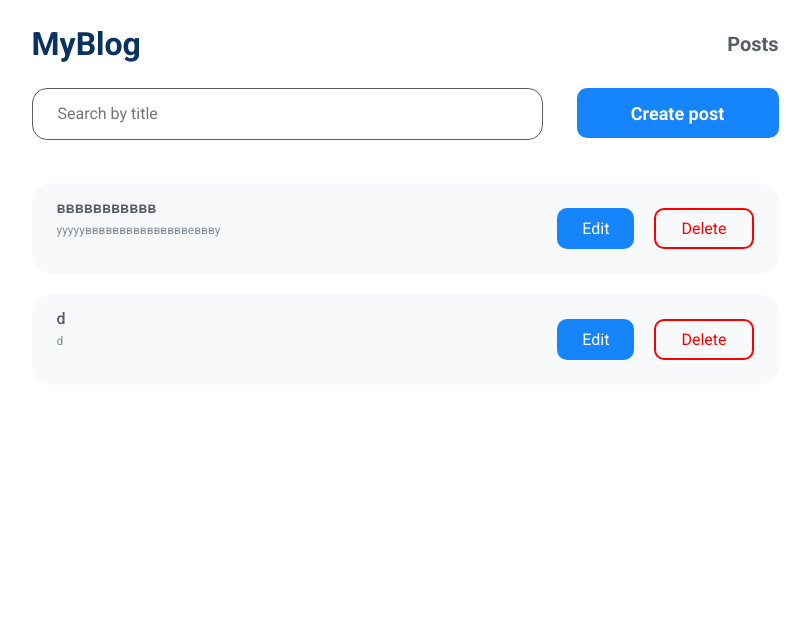
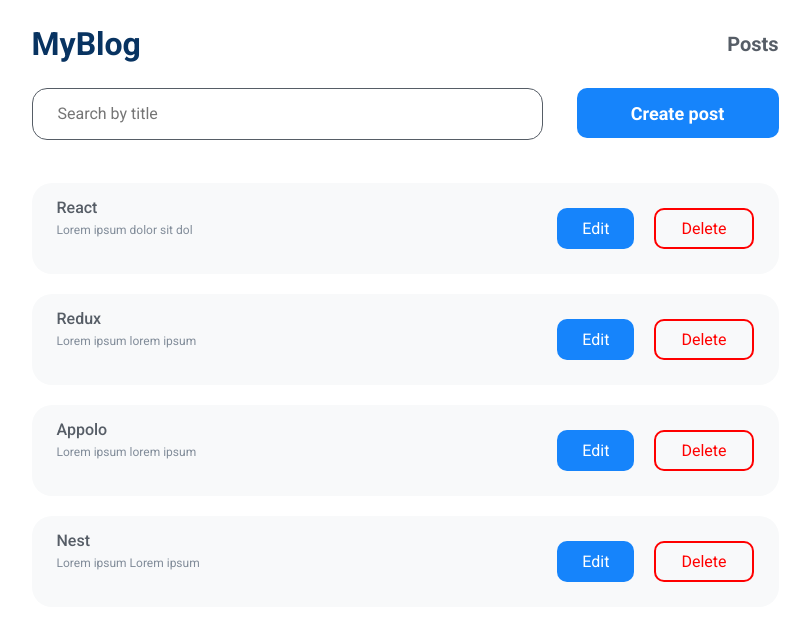
Before and after one commit to piskarev06/my-blog, a React (Create React App) app: page / in a window 1280 px wide. Shown: the top 620 px of the page, without its empty margins (235-1045 px from the left). Built offline with nearby package versions, Linux system fonts and the light colour scheme; data requests are answered from the project's data file.

Commit message:
search logic

```diff
--- a/db.json
+++ b/db.json
@@ -1,14 +1,24 @@
 {
   "posts": [
     {
-      "id": "a6979781-303b-411e-a48f-392a520fe9a8",
-      "title": "ввввввввввв",
-      "description": "ууууувввввввввввввввeввву"
+      "id": "1faee3b7-3cef-4c00-b15a-efc14d01272b",
+      "title": "React",
+      "description": "Lorem ipsum dolor sit dol"
     },
     {
-      "id": "80e84b02-3542-4c12-a833-d6ed4f140573",
-      "title": "d",
-      "description": "d"
+      "id": "cb000a11-b877-40bb-b544-34e21ef921f3",
+      "title": "Redux",
+      "description": "Lorem ipsum lorem ipsum "
+    },
+    {
+      "id": "5551e034-f929-4b79-9966-ded5f41ef9d9",
+      "title": "Appolo",
+      "description": "Lorem ipsum lorem ipsum "
+    },
+    {
+      "id": "cfd37419-0bde-4dbf-a897-1f5ecbf68695",
+      "title": "Nest",
+      "description": "Lorem ipsum Lorem ipsum "
     }
   ]
 }
--- a/src/pages/HomePage/HomePage.tsx
+++ b/src/pages/HomePage/HomePage.tsx
@@ -7,9 +7,10 @@ import { Modal } from '../../components/Modal/Modal'
 import { PostList } from '../../components/PostList/PostList'
 import { HomeTop, HomeBtn, HomeInput } from './HomePage.styled'
 import { getAllPostsAction } from '../../store/posts/postsActions'
-import { selectAllPosts } from '../../store/posts/postsSelectors'
+import { selectVisiblePosts } from '../../store/posts/postsSelectors'
 import { EditPost } from '../../components/EditPost/EditPost'
 import { PostType } from '../../store/posts/posts.types'
+import { addSearchAction } from '../../store/search/searchActions'
 
 export const HomePage: FC = () => {
 	const [activeModal, setActiveModal] = useState(false)
@@ -17,7 +18,7 @@ export const HomePage: FC = () => {
 	const [currentPost, setCurrentPost] = useState<PostType>()
 
 	const dispatch = useDispatch()
-	const posts = useSelector(selectAllPosts)
+	const posts = useSelector(selectVisiblePosts)
 
 	const handlerActive = (post: PostType) => {
 		setActiveModalEdit(true)
@@ -25,6 +26,10 @@ export const HomePage: FC = () => {
 
 		setCurrentPost(post)
 		console.log(currentPost)
+	}
+
+	const handlerSearch = (e: any) => {
+		dispatch(addSearchAction(e.target.value))
 	}
 
 	useEffect(() => {
@@ -37,7 +42,7 @@ export const HomePage: FC = () => {
 		<main>
 			<div className="container">
 				<HomeTop>
-					<HomeInput placeholder="Search by title" />
+					<HomeInput onChange={(e) => handlerSearch(e)} placeholder="Search by title" />
 					<HomeBtn onClick={() => setActiveModal(true)}>Create post</HomeBtn>
 				</HomeTop>
 
--- a/src/store/posts/postsSelectors.ts
+++ b/src/store/posts/postsSelectors.ts
@@ -1,3 +1,9 @@
 import { StateType } from '../../types/StoreType'
 
 export const selectAllPosts = (state: StateType) => state.posts
+
+export const selectVisiblePosts = (state: StateType) => {
+	return state.posts.filter((el) => {
+		return el.title.toLowerCase().includes(state.search.toLowerCase())
+	})
+}
--- a/src/store/rootReducer.ts
+++ b/src/store/rootReducer.ts
@@ -1,7 +1,9 @@
 import { combineReducers } from 'redux'
 
 import { postsReducer } from './posts/postsReducer'
+import { searchReducer } from './search/searchReducer'
 
 export const rootReducer = combineReducers({
 	posts: postsReducer,
+	search: searchReducer,
 })
--- /dev/null
+++ b/src/store/search/searchActions.ts
@@ -0,0 +1,6 @@
+import { ADD_SEARCH } from './searchConstans'
+
+export const addSearchAction = (search: string) => ({
+	type: ADD_SEARCH,
+	search,
+})
--- /dev/null
+++ b/src/store/search/searchConstans.ts
@@ -0,0 +1 @@
+export const ADD_SEARCH = 'ADD_SEARCH'
--- /dev/null
+++ b/src/store/search/searchReducer.ts
@@ -0,0 +1,13 @@
+import { SearchAction } from './search.types'
+import { ADD_SEARCH } from './searchConstans'
+
+export const searchReducer = (state: string = '', action: SearchAction): string => {
+	switch (action.type) {
+		case ADD_SEARCH: {
+			return action.search
+		}
+		default: {
+			return state
+		}
+	}
+}
--- /dev/null
+++ b/src/store/search/searchSelectors.ts
@@ -0,0 +1,3 @@
+import { StateType } from '../../types/StoreType'
+
+export const selectAllSearch = (state: StateType) => state.search
```
Also changed, not shown: src/store/search/search.types.ts (added, +8 -0 lines).
